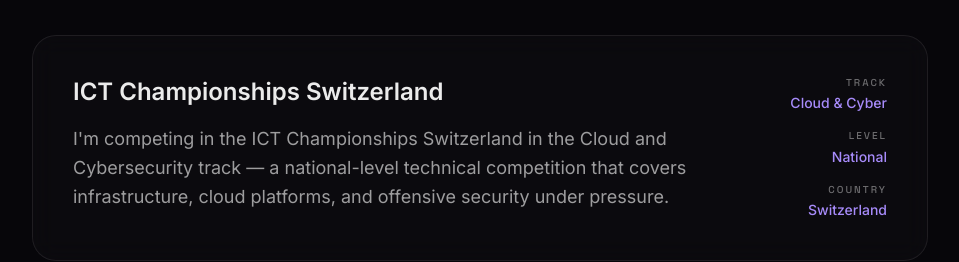
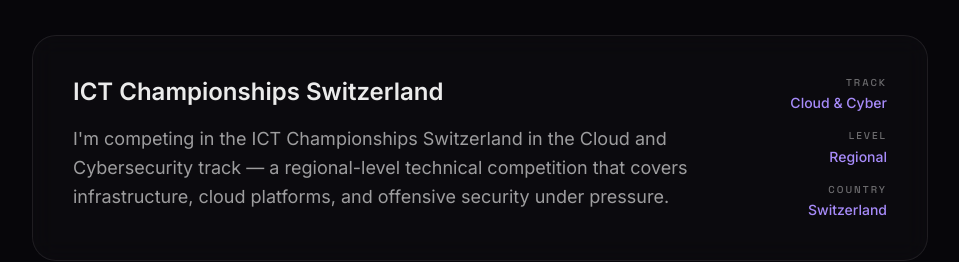
Before and after one commit to HadiCherkaoui/portfolio, a Next.js app: page / in a window 1280 px wide. Shown: the part 3040-3302 px from the top of the page, without its empty margins (160-1119 px from the left). Built offline with nearby package versions, Linux system fonts and the light colour scheme.

Commit message:
fix: competition level is regional (not national), use specific FluxCD repo link

```diff
--- a/components/CompetitionSection.tsx
+++ b/components/CompetitionSection.tsx
@@ -39,9 +39,9 @@
                 <h3 className="text-2xl font-semibold mb-4 text-[var(--text-primary)]">
                   ICT Championships Switzerland
                 </h3>
-                <p className="text-[var(--text-secondary)] text-lg leading-relaxed">
+                <p className="text-(--text-secondary) text-lg leading-relaxed">
                   I&apos;m competing in the ICT Championships Switzerland in
-                  the Cloud and Cybersecurity track — a national-level
+                  the Cloud and Cybersecurity track — a regional-level
                   technical competition that covers infrastructure, cloud
                   platforms, and offensive security under pressure.
                 </p>
@@ -49,7 +49,7 @@
               <div className="flex flex-col gap-4 md:min-w-[140px] shrink-0">
                 {[
                   { label: "Track", value: "Cloud & Cyber" },
-                  { label: "Level", value: "National" },
+                  { label: "Level", value: "Regional" },
                   { label: "Country", value: "Switzerland" },
                 ].map((item) => (
                   <div key={item.label} className="md:text-right">
--- a/components/InfraSection.tsx
+++ b/components/InfraSection.tsx
@@ -83,7 +83,7 @@
               Homelab Documentation
             </a>
             <a
-              href="https://gitlab.cherkaoui.ch/HadiCherkaoui"
+              href="https://gitlab.cherkaoui.ch/HadiCherkaoui/homelab-k8s-fluxcd"
               target="_blank"
               rel="noopener noreferrer"
               className="glass-card px-5 py-2.5 inline-flex items-center gap-2 hover-lift text-[var(--text-secondary)] hover:text-[var(--accent-amber)] transition-colors"
```
